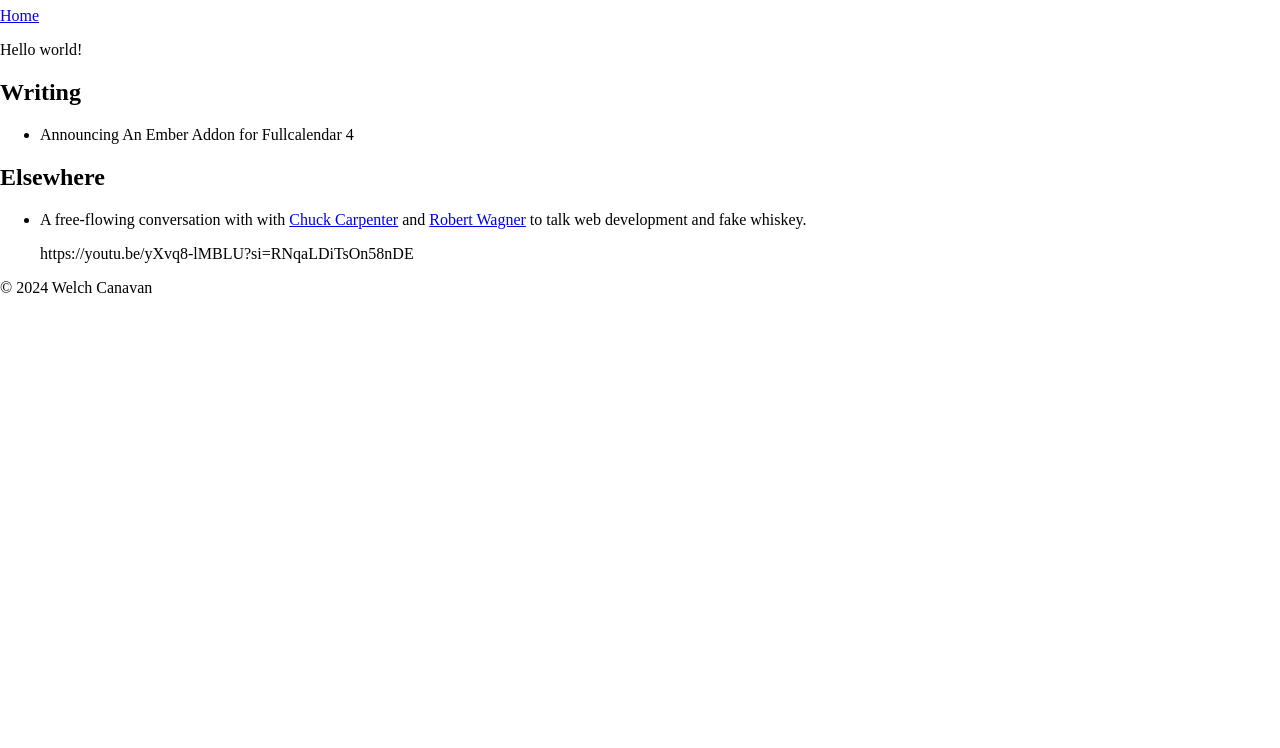
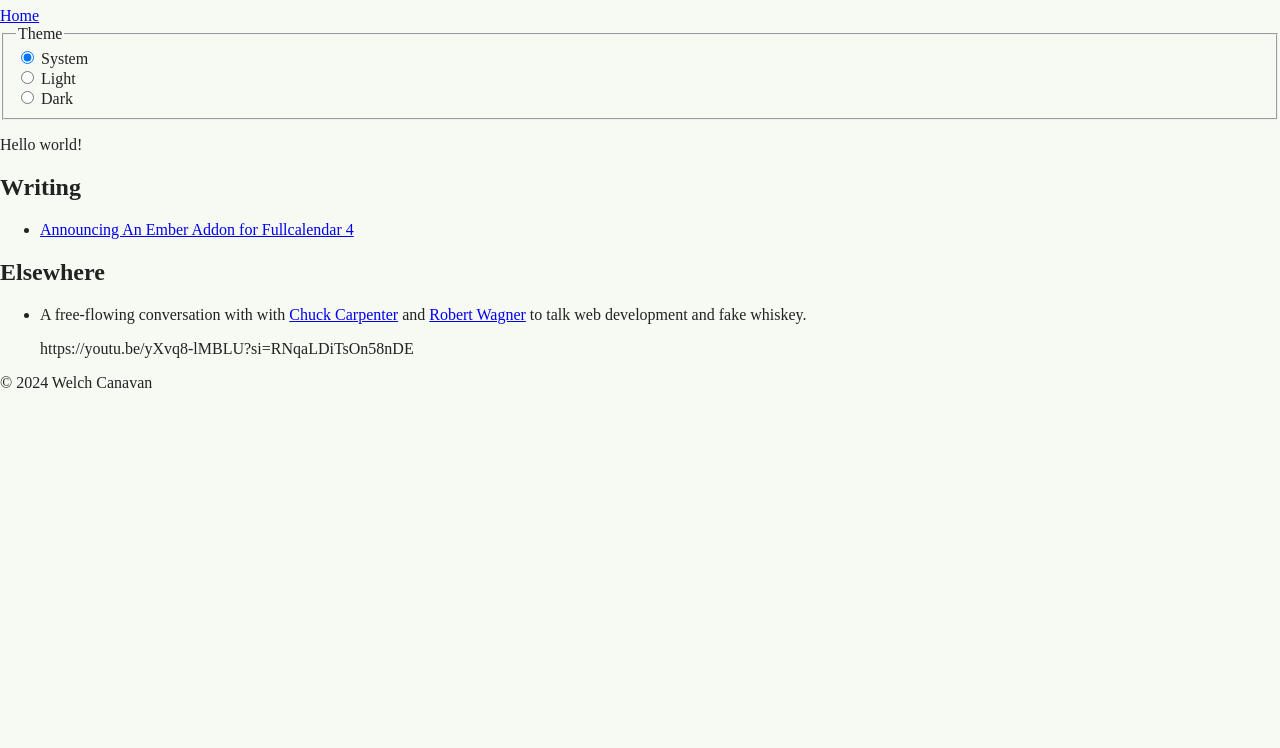
Before and after one commit to xiwcx/xiwcx.github.io, an Astro site: page / in a window 1280 px wide. Shown: the part 73-821 px from the top of the page. After the commit the page ends 800 px from the top, so only its background shows below. Built offline with nearby package versions, Linux system fonts and the light colour scheme; Astro itself is replaced by a stand-in of ours; a web font is replaced by a local one.

Commit message:
add theme toggle

```diff
--- a/src/layouts/Default.astro
+++ b/src/layouts/Default.astro
@@ -4,18 +4,57 @@
         <meta charset="UTF-8" />
         <meta name="viewport" content="width=device-width" />
         <link rel="icon" type="image/svg+xml" href="/favicon.svg" />
+        <link
+            href="https://api.fontshare.com/v2/css?f[]=crimson-pro@1&display=swap"
+            rel="stylesheet"
+        />
         <meta name="generator" content={Astro.generator} />
         <title>Welch Canavan</title>
     </head>
 
     <body>
         <header>
-            <h1>Welch Canavan</h1>
+            <h1><a href="/">Welch Canavan</a></h1>
 
             <nav>
                 <a href="/">Home</a>
             </nav>
+
+            <form onchange="document.cookie = 'theme=' + this.theme.value">
+                <fieldset>
+                    <legend>Theme</legend>
+                    <div>
+                        <input
+                            type="radio"
+                            name="theme"
+                            id="theme-system"
+                            value="system"
+                            checked
+                        />
+                        <label for="theme-system">System</label>
+                    </div>
+                    <div>
+                        <input
+                            type="radio"
+                            name="theme"
+                            id="theme-light"
+                            value="light"
+                        />
+                        <label for="theme-light">Light</label>
+                    </div>
+                    <div>
+                        <input
+                            type="radio"
+                            name="theme"
+                            id="theme-dark"
+                            value="dark"
+                        />
+                        <label for="theme-dark">Dark</label>
+                    </div>
+                </fieldset>
+            </form>
         </header>
+    </body>
 
     <main>
         <slot />
@@ -24,14 +63,38 @@
     <footer>
         <p>© 2024 Welch Canavan</p>
     </footer>
-    </body>
 </html>
 
 <style>
+    :root {
+        color-scheme: light dark;
+
+        --dark-green: oklch(25% 0.01 135);
+        --light-green: oklch(98% 0.01 135);
+
+        --color-text: light-dark(var(--dark-green), var(--light-green));
+        --color-background: light-dark(var(--light-green), var(--dark-green));
+
+        &:has(#theme-light:checked) {
+            color-scheme: light;
+        }
+
+        &:has(#theme-dark:checked) {
+            color-scheme: dark;
+        }
+    }
+
     html,
     body {
         margin: 0;
-        width: 100%;
-        height: 100%;
+    }
+
+    body {
+        font-family: "Crimson Pro", serif;
+        background-color: var(--color-background);
+        color: var(--color-text);
+        transition-property: background-color, color;
+        transition-duration: 0.25s;
+        transition-timing-function: ease-in-out;
     }
 </style>
--- a/src/pages/index.astro
+++ b/src/pages/index.astro
@@ -13,7 +13,15 @@ const posts = await getCollection("posts");
         <h2>Writing</h2>
 
         <ul>
-            {posts.map((item) => <li>{item.data.title}</li>)}
+            {
+                posts.map((item) => (
+                    <li>
+                        <a href={`/posts/${item.data.slug}`}>
+                            {item.data.title}
+                        </a>
+                    </li>
+                ))
+            }
         </ul>
     </section>
 
```
Also changed, not shown: src/pages/posts/[slug].astro (+6 -4 lines). Lines whose indentation alone changed are shown as unchanged.
